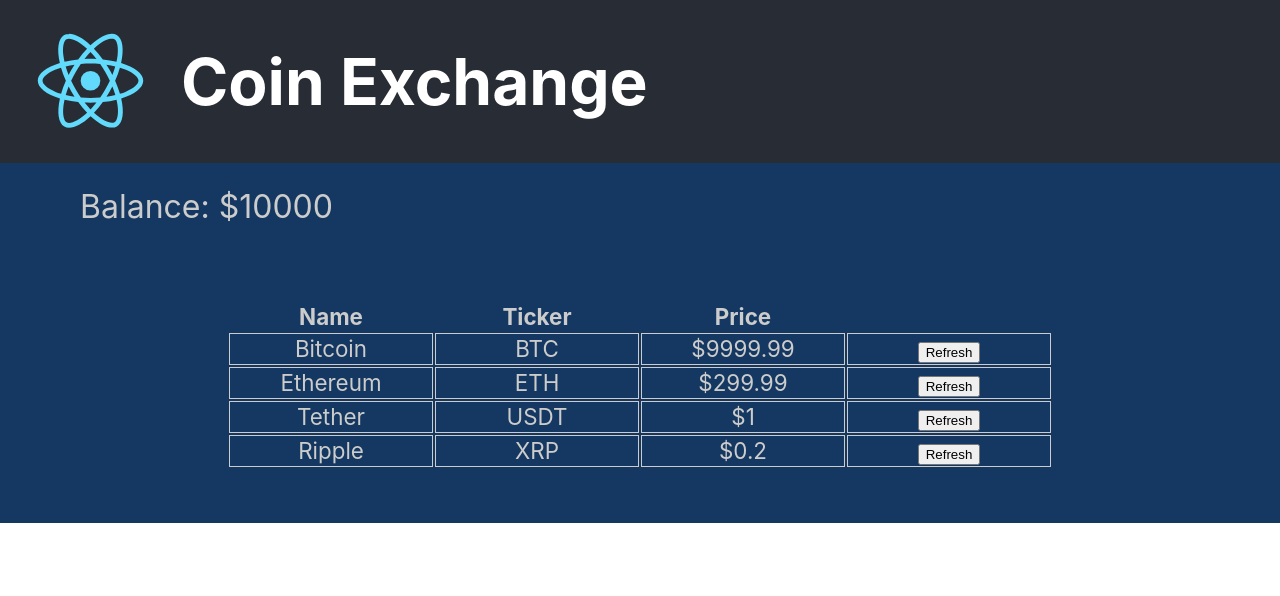
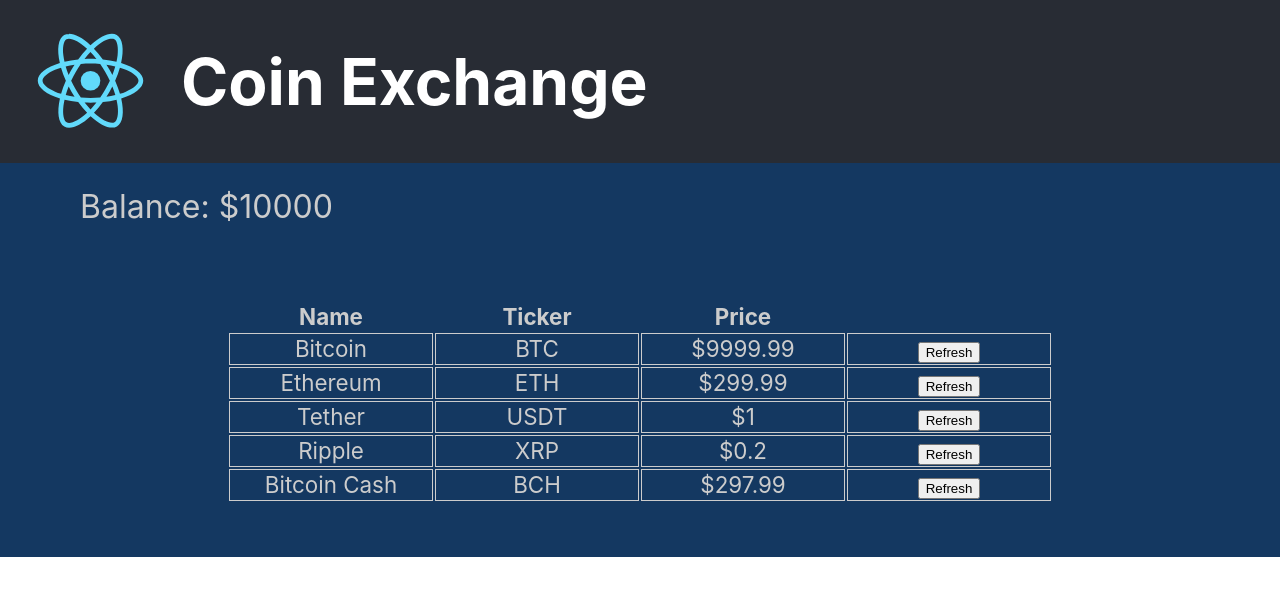
Before and after one commit to jessicachoi/coin-exchange, a React (Create React App) app: page / in a window 1280 px wide. Shown: the top 596 px of the page. Built offline with nearby package versions, Linux system fonts and the light colour scheme.

Commit message:
componentization and prop drilling

```diff
--- a/src/App.css
+++ /dev/null
@@ -1,44 +0,0 @@
-.App {
-  text-align: center;
-  background-color: rgb(20, 56, 97);
-  color: #cccccc;
-}
-
-.coin-table {
-  margin: 50px auto 50px auto;
-  display: inline-block;
-  font-size: 1.4rem;
-}
-
-.App-logo {
-  height: 8rem;
-  pointer-events: none;
-}
-
-.App-header {
-  background-color: #282c34;
-  min-height: 20vh;
-  display: flex;
-  flex-direction: row;
-  align-items: center;
-  justify-content: flex-start;
-  font-size: 36px;
-  color: white;
-}
-
-.App-title {
-  font-size: 4rem;
-}
-
-.App-link {
-  color: #61dafb;
-}
-
-@keyframes App-logo-spin {
-  from {
-    transform: rotate(0deg);
-  }
-  to {
-    transform: rotate(360deg);
-  }
-}
--- a/src/App.js
+++ b/src/App.js
@@ -1,37 +1,63 @@
 import React from 'react';
-import logo from './logo.svg'
-import './App.css';
-import Coin from './components/Coin/Coin';
-import AccountBalance from './components/AccountBalance/AccountBalance'
+import CoinList from './components/CoinList/CoinList';
+import AccountBalance from './components/AccountBalance/AccountBalance';
+import ExchangeHeader from './components/ExchangeHeader/ExchangeHeader';
+import styled from 'styled-components';
+
+const Div = styled.div`
+  text-align: center;
+  background-color: rgb(20, 56, 97);
+  color: #cccccc;
+`;
 
 
-function App() {
-  return (
-    <div className="App">
-      <header className="App-header">
-        <img src={logo} alt="React logo" className="App-logo" />
-        <h1 className="App-title">
-          Coin Exchange
-        </h1>
-      </header>
-      <AccountBalance amount={10000} />
-      <table className="coin-table">
-      <thead>
-        <tr>
-          <th>Name</th>
-          <th>Ticker</th>
-          <th>Price</th>
-        </tr>
-      </thead>
-      <tbody>
-        <Coin name="Bitcoin" ticker="BTC" price={9999.99} />
-        <Coin name="Ethereum" ticker="ETH" price={299.99} />
-        <Coin name="Tether" ticker="USDT" price={1.0} />
-        <Coin name="Ripple" ticker="XRP" price={0.2} />
-      </tbody>
-      </table>
-    </div>
-  );
+class App extends React.Component {
+  constructor(props) {
+    super(props);
+    this.state = {
+      balance: 10000,
+      coinData: [
+        {
+          name: 'Bitcoin',
+          ticker: 'BTC',
+          price: 9999.99
+        },
+        {
+          name: 'Ethereum',
+          ticker: 'ETH',
+          price: 299.99
+        },
+        {
+          name: 'Tether',
+          ticker: 'USDT',
+          price: 1.0
+        },
+        {
+          name: 'Ripple',
+          ticker: 'XRP',
+          price: 0.2
+        },
+        {
+          name: 'Bitcoin Cash',
+          ticker: 'BCH',
+          price: 297.99
+        }
+      ]
+    }
+  }
+
+
+
+
+  render() {
+    return (
+      <Div className="App">
+        <ExchangeHeader />
+        <AccountBalance amount={this.state.balance} />
+        <CoinList coinData={this.state.coinData} />
+      </Div>
+    );
+  }
 }
 
 export default App;
--- /dev/null
+++ b/src/components/CoinList/CoinList.jsx
@@ -0,0 +1,32 @@
+import React, { Component } from 'react';
+import Coin from '../Coin/Coin';
+import styled from 'styled-components';
+
+const Table = styled.table`
+    margin: 50px auto 50px auto;
+    display: inline-block;
+    font-size: 1.4rem;
+`;
+
+export default class CoinList extends Component {
+  render() {
+    return (
+        <Table>
+        <thead>
+          <tr>
+            <th>Name</th>
+            <th>Ticker</th>
+            <th>Price</th>
+          </tr>
+        </thead>
+        <tbody>
+          {
+            this.props.coinData.map( ({name, ticker, price}) =>
+              <Coin key={ticker} name={name} ticker={ticker} price={price} />
+            )
+          }
+        </tbody>
+        </Table>
+    )
+  }
+}
--- /dev/null
+++ b/src/components/ExchangeHeader/ExchangeHeader.jsx
@@ -0,0 +1,39 @@
+import React, { Component } from 'react';
+import logo from './logo.svg';
+import styled from 'styled-components';
+
+
+const Img = styled.img`
+    height: 8rem;
+    pointer-events: none;
+`;
+
+const Header = styled.header`
+    background-color: #282c34;
+    min-height: 20vh;
+    display: flex;
+    flex-direction: row;
+    align-items: center;
+    justify-content: flex-start;
+    font-size: 36px;
+    color: white;
+`;
+
+const H1 = styled.h1`
+    font-size: 4rem;
+`;
+
+
+
+export default class ExchangeHeader extends Component {
+  render() {
+    return (
+        <Header>
+        <Img src={logo} alt="React logo" />
+        <H1>
+          Coin Exchange
+        </H1>
+      </Header>
+    )
+  }
+}
```
Also changed, not shown: src/components/ExchangeHeader/logo.svg (renamed from src/logo.svg).
